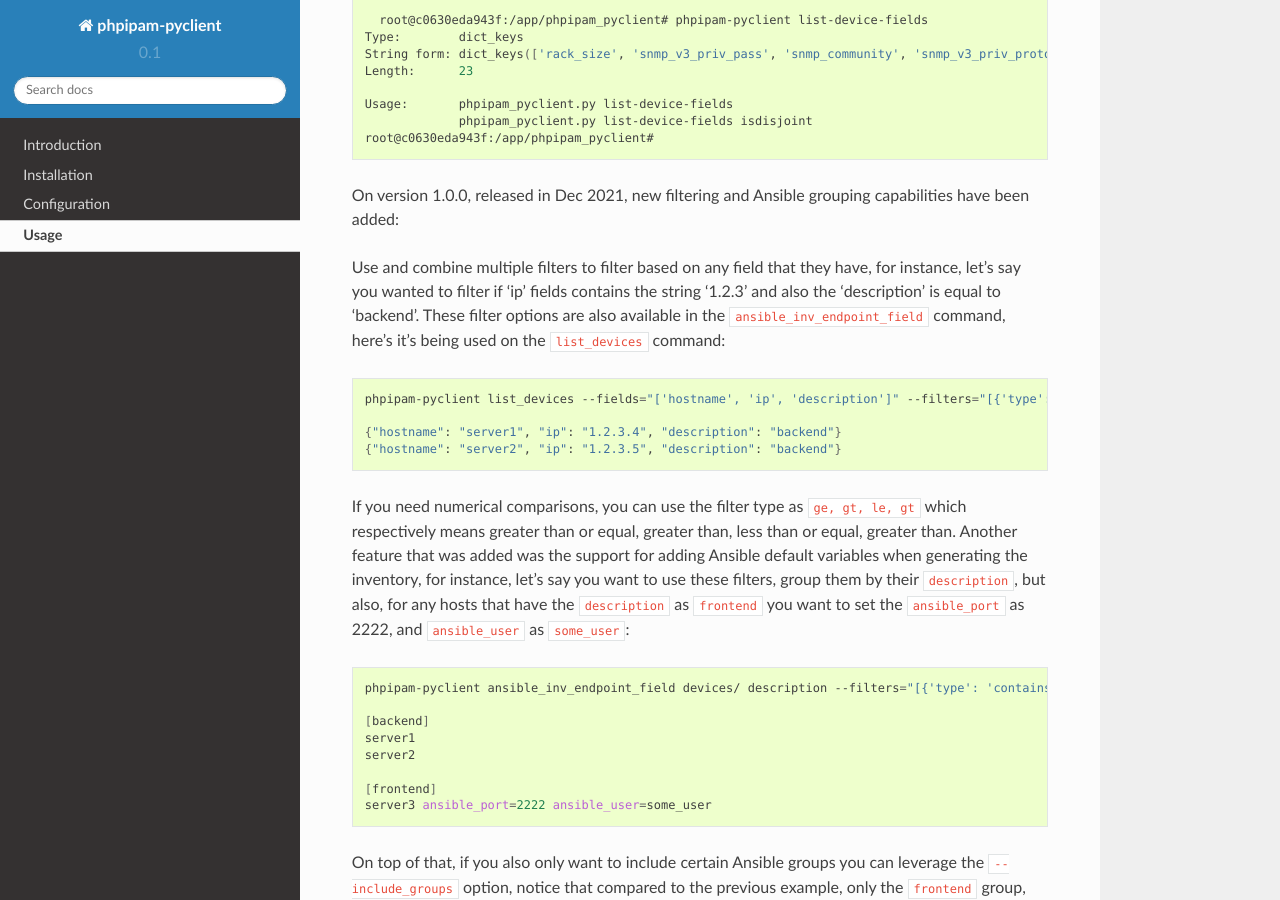
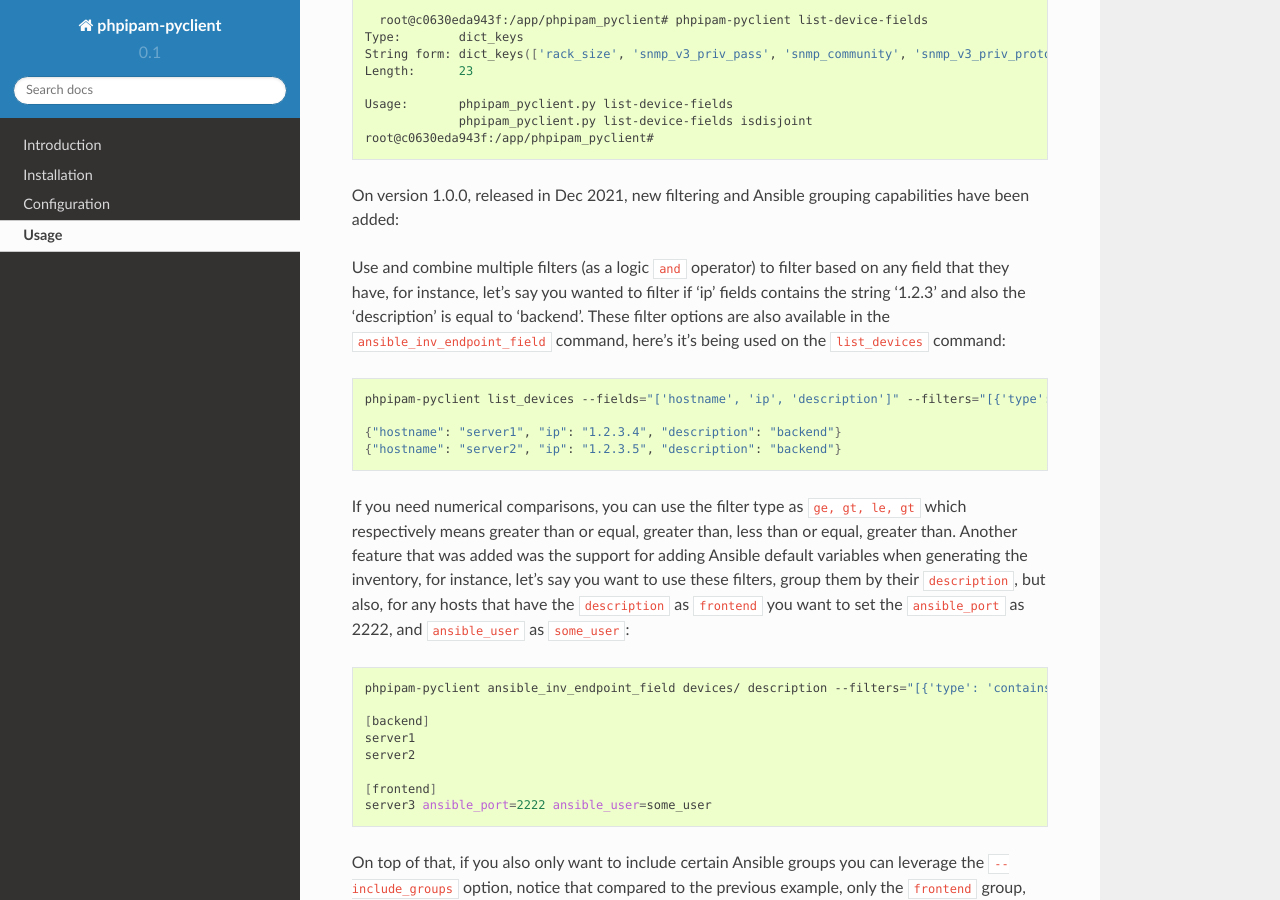
Before and after one commit to viniarck/phpipam-pyclient, a Sphinx documentation site: the page built from docs/usage.rst, in a window 1280 px wide and 900 px high, scrolled down 2672 px. Built offline with Sphinx 7.4.7 and the Read the Docs theme 2.0.0, drawn with Linux system fonts in a browser that asks for light colours.

Commit message:
Updated docs

```diff
--- a/docs/usage.rst
+++ b/docs/usage.rst
@@ -138,7 +138,7 @@
 
 On version 1.0.0, released in Dec 2021, new filtering and Ansible grouping capabilities have been added:
 
-Use and combine multiple filters to filter based on any field that they have, for instance, let's say you wanted to filter if 'ip' fields contains the string '1.2.3' and also the 'description' is equal to 'backend'. These filter options are also available in the ``ansible_inv_endpoint_field`` command, here's it's being used on the ``list_devices`` command:
+Use and combine multiple filters (as a logic ``and`` operator) to filter based on any field that they have, for instance, let's say you wanted to filter if 'ip' fields contains the string '1.2.3' and also the 'description' is equal to 'backend'. These filter options are also available in the ``ansible_inv_endpoint_field`` command, here's it's being used on the ``list_devices`` command:
 
 .. code:: shell
 
```
